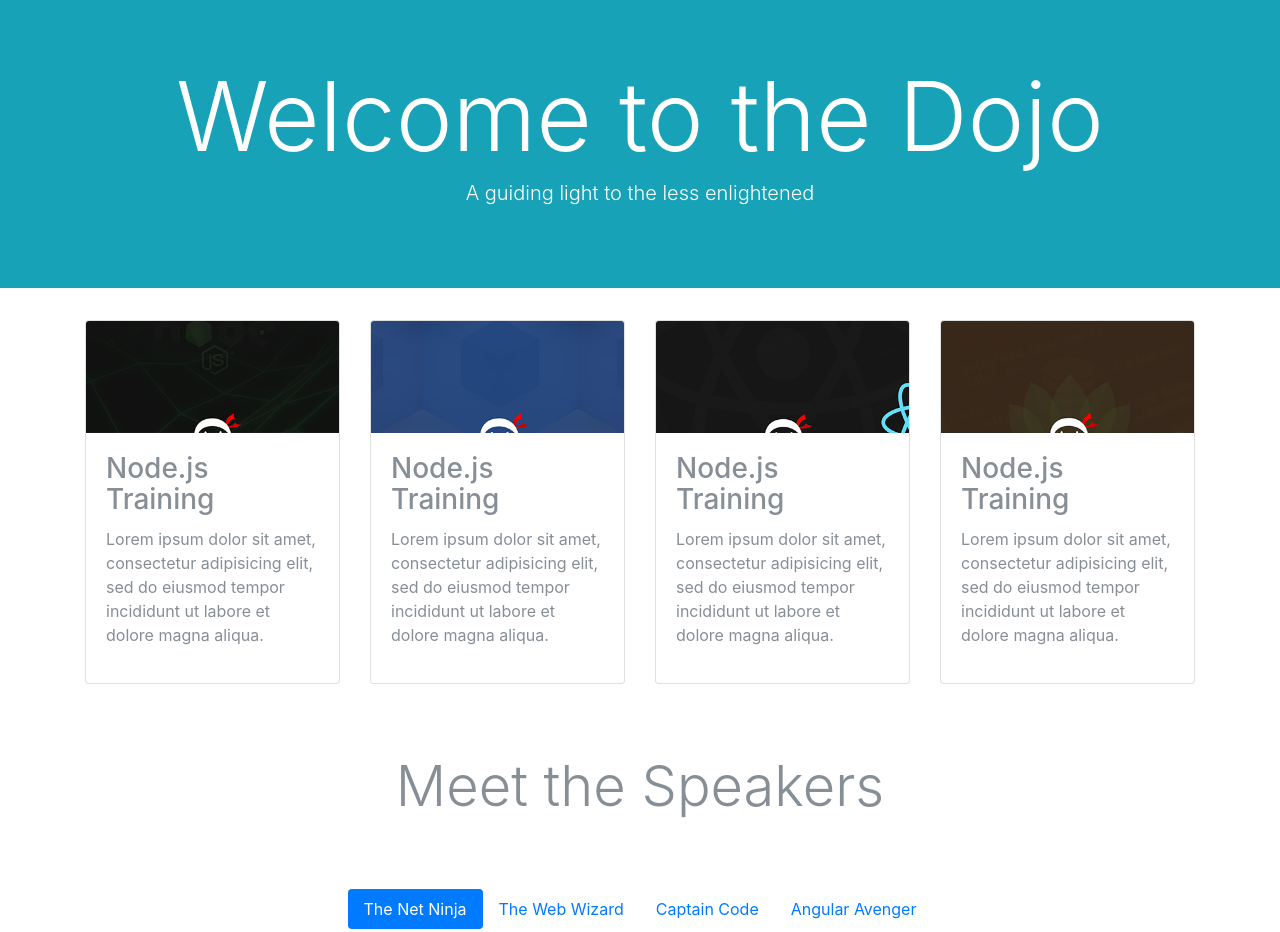
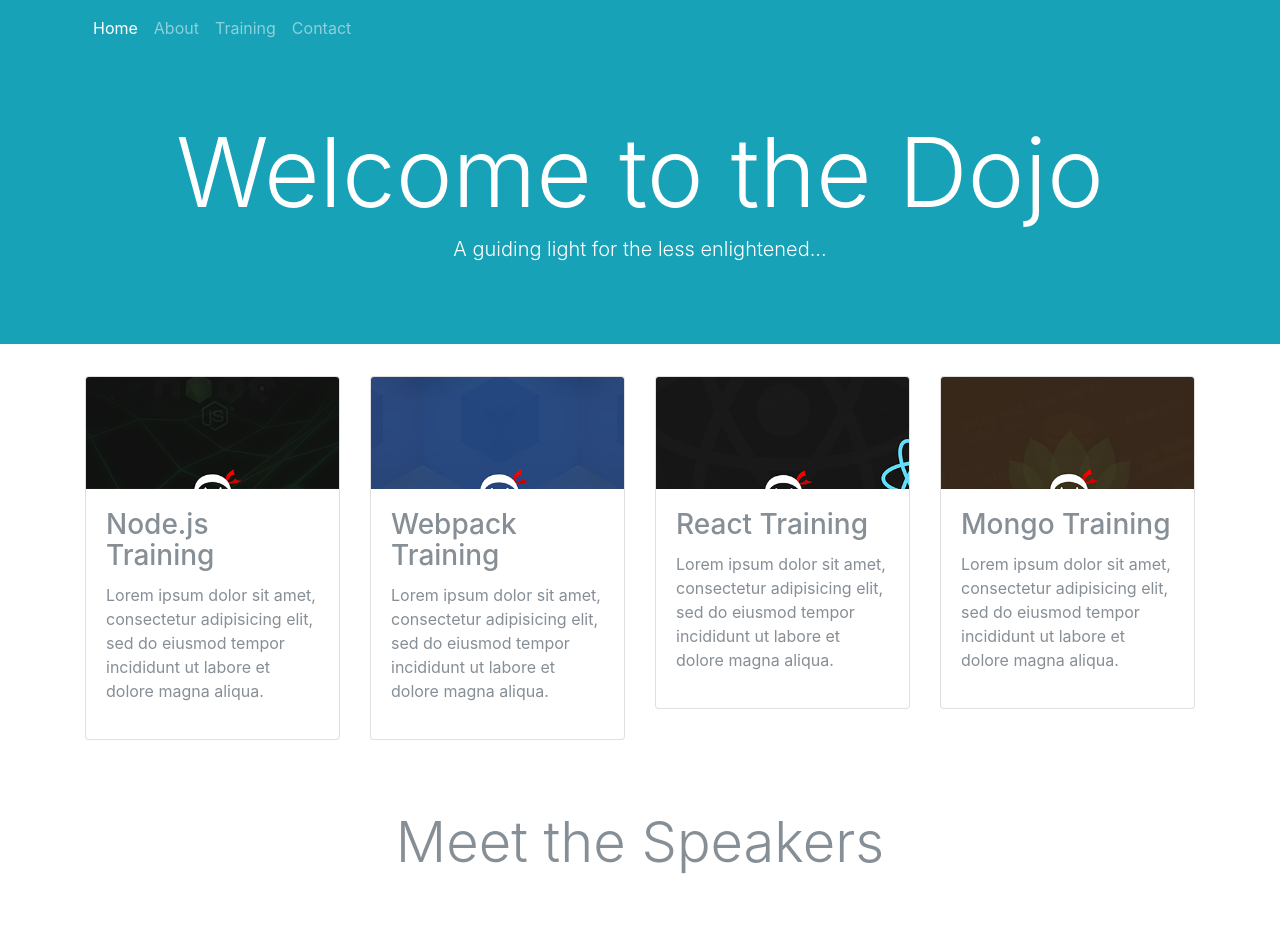
Before and after one commit to bio-tarik/Bootstrap4, a plain HTML site: page index.html in a window 1280 px wide. Shown: the top 932 px of the page. Drawn offline with nearby package versions, Linux system fonts and the light colour scheme.

Commit message:
Adding a navbar for navigation

```diff
--- a/index.html
+++ b/index.html
@@ -8,10 +8,26 @@
 </head>
 
 <body>
+    <nav class="navbar navbar-dark bg-info navbar-expand-sm">
+        <div class="container">
+            <button class="navbar-toggler" data-toggle="collapse" data-target="#mainNav">
+                <span class="navbar-toggler-icon"></span>
+            </button>
+            <div class="collapse navbar-collapse" id="mainNav">
+                <div class="navbar-nav">
+                    <a class="nav-item nav-link active" href="#">Home</a>
+                    <a class="nav-item nav-link" href="#">About</a>
+                    <a class="nav-item nav-link" href="#">Training</a>
+                    <a class="nav-item nav-link" href="#">Contact</a>
+                </div>
+            </div>
+        </div>
+    </nav>
+
     <div class="jumbotron jumbotron-fluid bg-info text-white text-center">
         <div class="container">
             <h1 class="display-1">Welcome to the Dojo</h1>
-            <p class="lead">A guiding light to the less enlightened</p>
+            <p class="lead">A guiding light for the less enlightened...</p>
         </div>
     </div>
 
@@ -30,7 +46,7 @@
                 <div class="card">
                     <img src="img/webpack.png" class="card-img-top img-fluid" alt="">
                     <div class="card-body">
-                        <h3 class="card-title">Node.js Training</h3>
+                        <h3 class="card-title">Webpack Training</h3>
                         <p>Lorem ipsum dolor sit amet, consectetur adipisicing elit, sed do eiusmod tempor incididunt ut labore et dolore magna aliqua.</p>
                     </div>
                 </div>
@@ -39,7 +55,7 @@
                 <div class="card">
                     <img src="img/react.png" class="card-img-top img-fluid" alt="">
                     <div class="card-body">
-                        <h3 class="card-title">Node.js Training</h3>
+                        <h3 class="card-title">React Training</h3>
                         <p>Lorem ipsum dolor sit amet, consectetur adipisicing elit, sed do eiusmod tempor incididunt ut labore et dolore magna aliqua.</p>
                     </div>
                 </div>
@@ -48,7 +64,7 @@
                 <div class="card">
                     <img src="img/mongo.png" class="card-img-top img-fluid" alt="">
                     <div class="card-body">
-                        <h3 class="card-title">Node.js Training</h3>
+                        <h3 class="card-title">Mongo Training</h3>
                         <p>Lorem ipsum dolor sit amet, consectetur adipisicing elit, sed do eiusmod tempor incididunt ut labore et dolore magna aliqua.</p>
                     </div>
                 </div>
```
